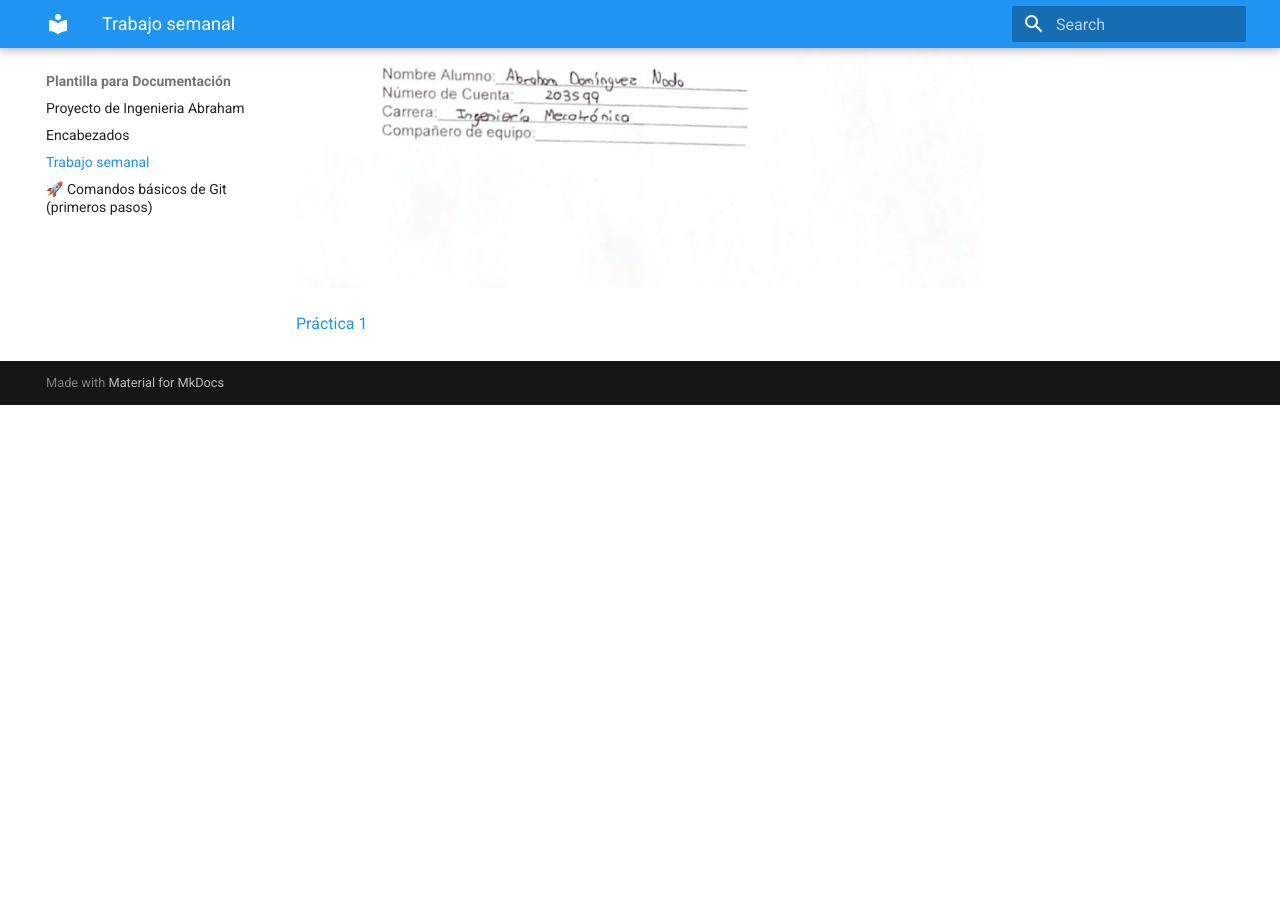
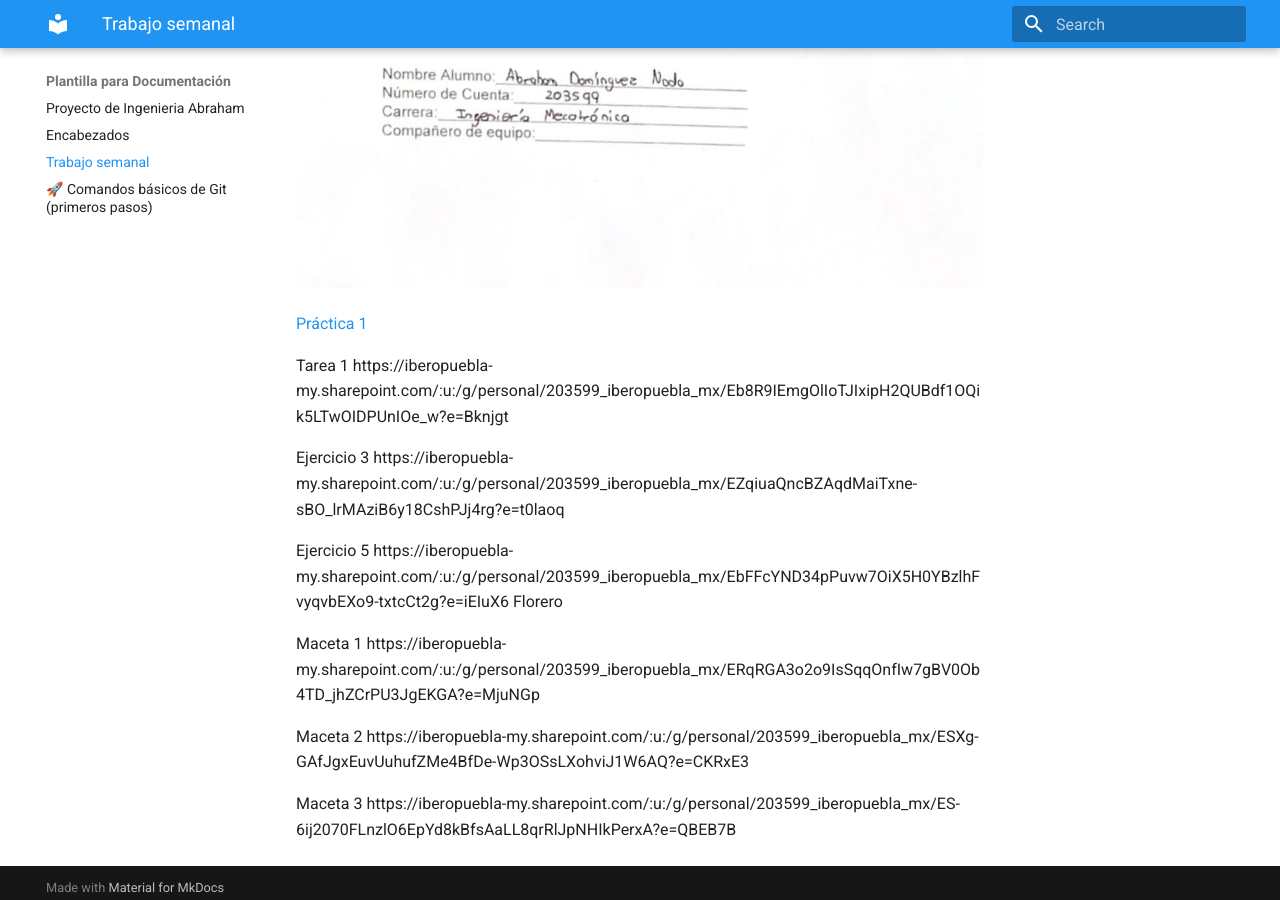
Before and after one commit to AbrahamNoda/Proyecto_de_Ingenieria_Abraham, an MkDocs documentation site: the page built from docs/ejemplo.md, in a window 1280 px wide and 900 px high, scrolled down 936 px. Built offline with MkDocs 1.6.1 and Material for MkDocs 9.7.7, drawn with Linux system fonts in a browser that asks for light colours; before the commit the page ends 1341 px from its top, so only the background shows below that.

Commit message:
Update ejemplo.md

```diff
--- a/docs/ejemplo.md
+++ b/docs/ejemplo.md
@@ -11,5 +11,21 @@
 
 [doc-ref]: https://github.com/user-attachments/files/22192666/ScanSyllabusProyectoIngenieria.pdf "Practica 1"
 
+Tarea 1
+https://iberopuebla-my.sharepoint.com/:u:/g/personal/203599_iberopuebla_mx/Eb8R9IEmgOlIoTJIxipH2QUBdf1OQik5LTwOIDPUnIOe_w?e=Bknjgt
 
-[doc-ref]: https://github.com/AbrahamNoda/Proyecto_de_Ingenieria_Abraham/blob/main/docs/recursos/ScanSyllabusProyectoIngenieri%CC%81a.pdf
+Ejercicio 3
+https://iberopuebla-my.sharepoint.com/:u:/g/personal/203599_iberopuebla_mx/EZqiuaQncBZAqdMaiTxne-sBO_lrMAziB6y18CshPJj4rg?e=t0laoq
+
+Ejercicio 5
+https://iberopuebla-my.sharepoint.com/:u:/g/personal/203599_iberopuebla_mx/EbFFcYND34pPuvw7OiX5H0YBzlhFvyqvbEXo9-txtcCt2g?e=iEIuX6
+Florero
+
+Maceta 1
+https://iberopuebla-my.sharepoint.com/:u:/g/personal/203599_iberopuebla_mx/ERqRGA3o2o9IsSqqOnfIw7gBV0Ob4TD_jhZCrPU3JgEKGA?e=MjuNGp
+
+Maceta 2
+https://iberopuebla-my.sharepoint.com/:u:/g/personal/203599_iberopuebla_mx/ESXg-GAfJgxEuvUuhufZMe4BfDe-Wp3OSsLXohviJ1W6AQ?e=CKRxE3
+
+Maceta 3
+https://iberopuebla-my.sharepoint.com/:u:/g/personal/203599_iberopuebla_mx/ES-6ij2070FLnzlO6EpYd8kBfsAaLL8qrRlJpNHIkPerxA?e=QBEB7B
```
